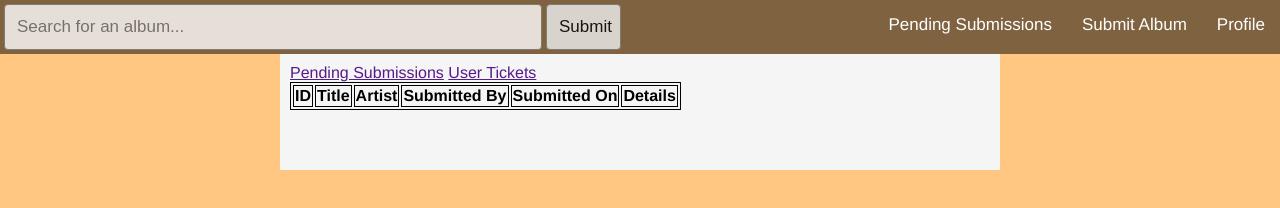
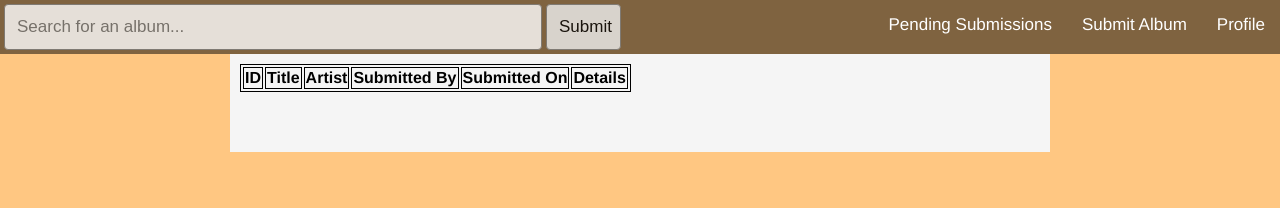
Before and after one commit to NoteWorthy-Team/NoteWorthy, a website: page public/admin-dashboard.html in a window 1280 px wide. Drawn offline with Linux system fonts and the light colour scheme; no server answers.

Commit message:
remove user tickets option

```diff
--- a/public/admin-dashboard.html
+++ b/public/admin-dashboard.html
@@ -12,11 +12,6 @@
 
     <nav-bar></nav-bar>
     <div id="adminDashboard">
-        <div id="adminViewSelector">
-            <a href="" class="adminViewLink active">Pending Submissions</a>
-            <a href="" class="adminViewLink inactive">User Tickets</a>
-            <!--User tickets is not yet implemented-->
-        </div>
         <table id="pendingAlbumSubmissionsTable">
             <thead>
                 <tr>
--- a/public/css/admin.css
+++ b/public/css/admin.css
@@ -65,6 +65,6 @@ table, td, th {
     padding: 10px 10px 60px 10px;
 	margin: auto;
 	width: 50%;
-	min-width: 700px;
+	min-width: 800px;
 	background: whitesmoke;
 }
```
